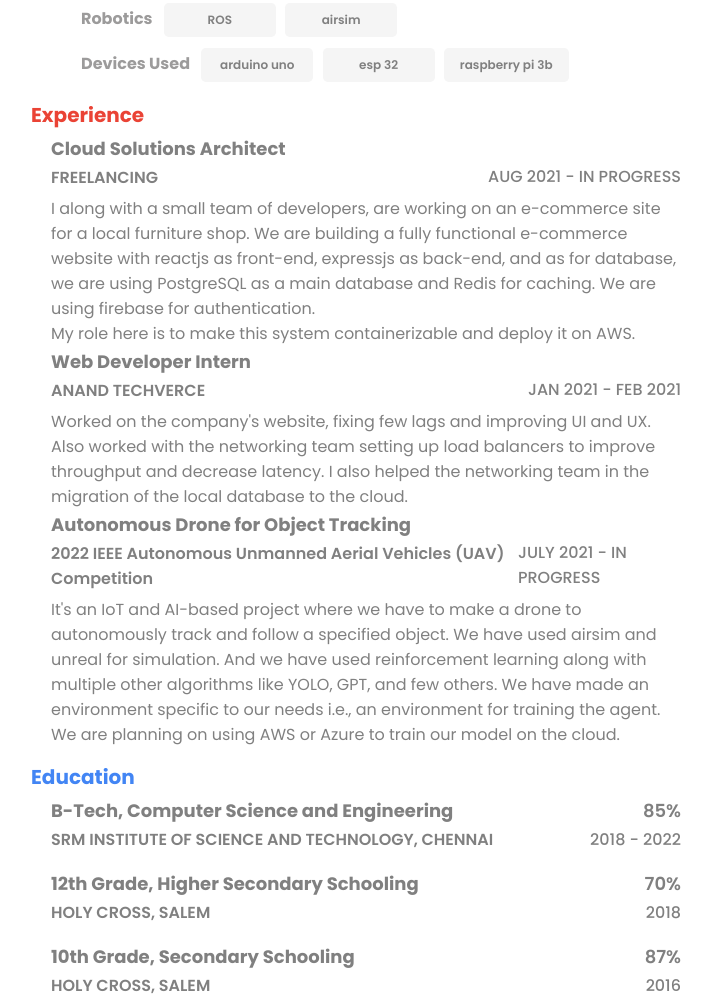
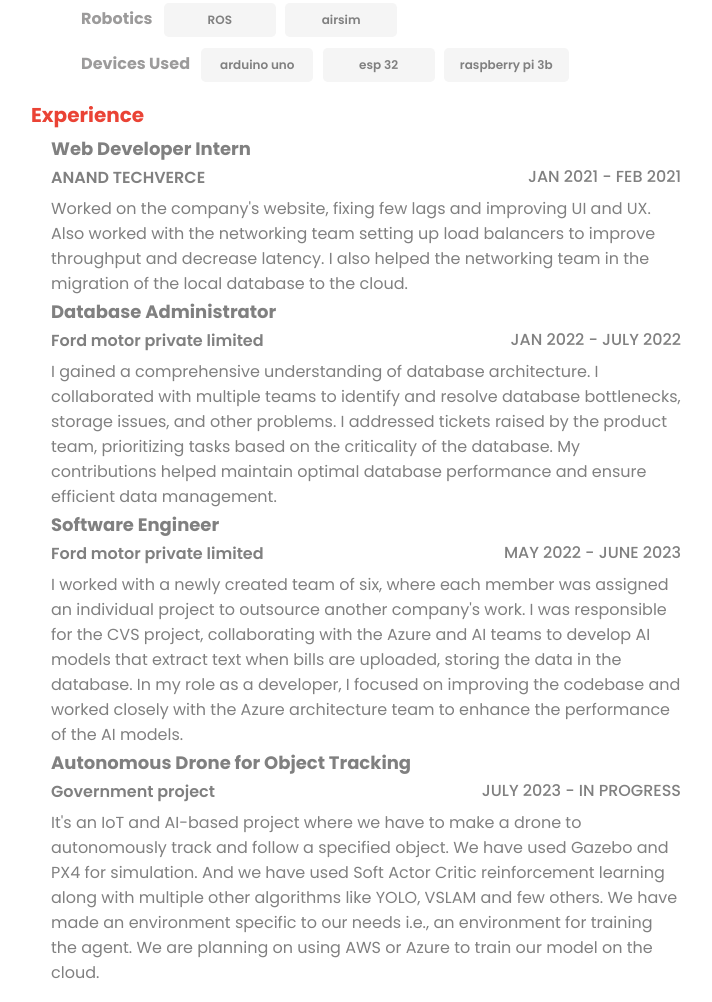
Before and after one commit to ashwinaadithan/resume, a plain HTML site: page index.html in a window 1280 px wide. Shown: the part 913-1915 px from the top of the page, without its empty margins (284-996 px from the left). Drawn offline with Linux system fonts and the light colour scheme.

Commit message:
Update index.html

```diff
--- a/index.html
+++ b/index.html
@@ -142,24 +142,6 @@
     <div class="experience-container">
         <h2 class="experience-title">Experience</h2>
         <div class="experience-section">
-            <div class="experience-content">
-                <div class="experience-content-head">
-                    <div class="left">
-                        <h3 class="experience-position">Cloud Solutions Architect</h3>
-                        <h4 class="experience-company">FREELANCING</h4>
-                    </div>
-                    <div class="right">
-                        <h3 class="experience-empty"></h3>
-                        <h4 class="experience-duration">AUG 2021 - IN PROGRESS</h4>
-                    </div>
-                </div>
-                <div class="experience-content-desc">
-                    I along with a small team of developers, are working on an e-commerce site for a local furniture shop. We are building a fully functional e-commerce website with reactjs as front-end, expressjs as back-end, and as for database, we are using PostgreSQL as a main database and Redis for caching. We are using firebase for authentication.
-
-                    <br />
-                    My role here is to make this system containerizable and deploy it on AWS.
-                </div>
-            </div>
 
             <div class="experience-content">
                 <div class="experience-content-head">
@@ -180,16 +162,47 @@
             <div class="experience-content">
                 <div class="experience-content-head">
                     <div class="left">
-                        <h3 class="experience-position">Autonomous Drone for Object Tracking</h3>
-                        <h4 class="experience-company">2022 IEEE Autonomous Unmanned Aerial Vehicles (UAV) Competition</h4>
+                        <h3 class="experience-position">Database Administrator</h3>
+                        <h4 class="experience-company">Ford motor private limited</h4>
                     </div>
                     <div class="right">
                         <h3 class="experience-empty"></h3>
-                        <h4 class="experience-duration">JULY 2021 - IN PROGRESS</h4>
+                        <h4 class="experience-duration">JAN 2022 - JULY 2022</h4>
                     </div>
                 </div>
                 <div class="experience-content-desc">
-                    It's an IoT and AI-based project where we have to make a drone to autonomously track and follow a specified object. We have used airsim and unreal for simulation. And we have used reinforcement learning along with multiple other algorithms like YOLO, GPT, and few others. We have made an environment specific to our needs i.e., an environment for training the agent. We are planning on using AWS or Azure to train our model on the cloud.
+                    I gained a comprehensive understanding of database architecture. I collaborated with multiple teams to identify and resolve database bottlenecks, storage issues, and other problems. I addressed tickets raised by the product team, prioritizing tasks based on the criticality of the database. My contributions helped maintain optimal database performance and ensure efficient data management.
+                </div>
+            </div>
+
+            <div class="experience-content">
+                <div class="experience-content-head">
+                    <div class="left">
+                        <h3 class="experience-position">Software Engineer</h3>
+                        <h4 class="experience-company">Ford motor private limited</h4>
+                    </div>
+                    <div class="right">
+                        <h3 class="experience-empty"></h3>
+                        <h4 class="experience-duration">MAY 2022 - JUNE 2023</h4>
+                    </div>
+                </div>
+                <div class="experience-content-desc">
+                    I worked with a newly created team of six, where each member was assigned an individual project to outsource another company's work. I was responsible for the CVS project, collaborating with the Azure and AI teams to develop AI models that extract text when bills are uploaded, storing the data in the database. In my role as a developer, I focused on improving the codebase and worked closely with the Azure architecture team to enhance the performance of the AI models.                </div>
+            </div>
+
+            <div class="experience-content">
+                <div class="experience-content-head">
+                    <div class="left">
+                        <h3 class="experience-position">Autonomous Drone for Object Tracking</h3>
+                        <h4 class="experience-company">Government project</h4>
+                    </div>
+                    <div class="right">
+                        <h3 class="experience-empty"></h3>
+                        <h4 class="experience-duration">JULY 2023 - IN PROGRESS</h4>
+                    </div>
+                </div>
+                <div class="experience-content-desc">
+                    It's an IoT and AI-based project where we have to make a drone to autonomously track and follow a specified object. We have used Gazebo and PX4 for simulation. And we have used Soft Actor Critic reinforcement learning along with multiple other algorithms like YOLO, VSLAM and few others. We have made an environment specific to our needs i.e., an environment for training the agent. We are planning on using AWS or Azure to train our model on the cloud.
                 </div>
             </div>
         </div>
```
